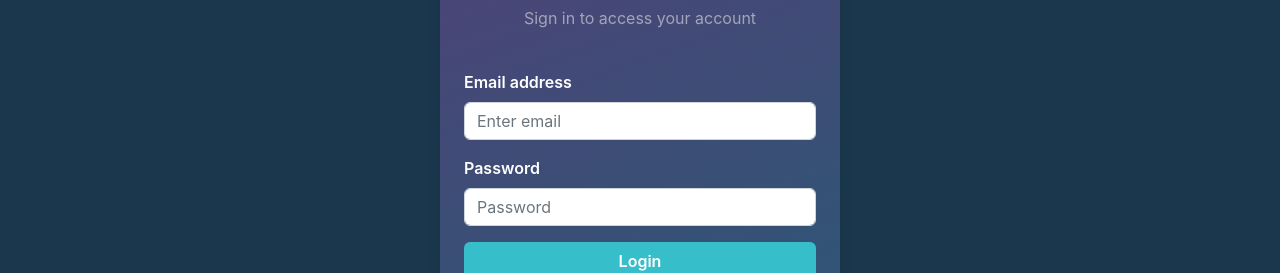
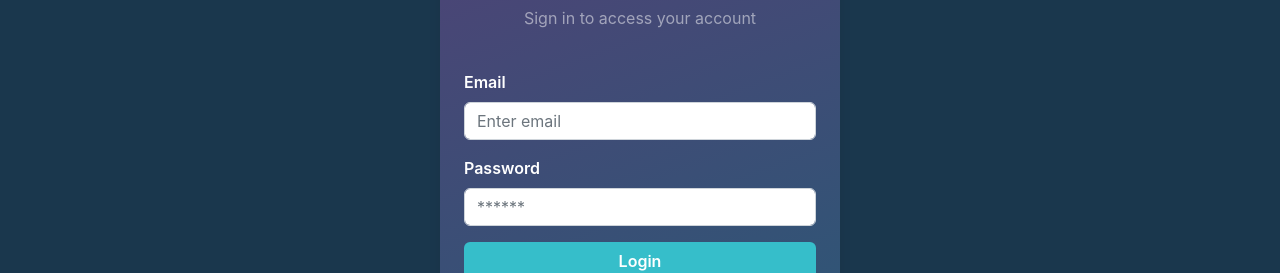
Before and after one commit to mahmud035/home-tech, a React (Create React App) app in the folder client/: page /login in a window 1280 px wide. Shown: the part 214-487 px from the top of the page. Built offline with nearby package versions, Linux system fonts and the light colour scheme; no server answers.

Commit message:
added login page functionality

```diff
--- a/client/src/Pages/Login/Login.js
+++ b/client/src/Pages/Login/Login.js
@@ -6,10 +6,16 @@ import { AuthContext } from '../../context/AuthProvider';
 import { toast } from 'react-toastify';
 import { Link, useLocation, useNavigate } from 'react-router-dom';
 import useSetTitle from '../../hooks/useSetTitle';
+import { useForm } from 'react-hook-form';
 
 const Login = () => {
-  const { logIn, passwordReset } = useContext(AuthContext);
-  const [userEmail, setUserEmail] = useState('');
+  const {
+    register,
+    formState: { errors },
+    handleSubmit,
+  } = useForm();
+  const { user, signIn, passwordReset } = useContext(AuthContext);
+  const [loginUserEmail, setLoginUserEmail] = useState('');
   useSetTitle('Login');
 
   useEffect(() => {
@@ -19,24 +25,25 @@ const Login = () => {
   const navigate = useNavigate();
   const location = useLocation();
 
-  let from = location.state?.from?.pathname || '/';
+  const from = location?.state?.from?.pathname || '/';
+  console.log(from);
 
-  const handleSubmit = (e) => {
+  const handleLogin = (data, e) => {
     e.preventDefault();
 
-    const form = e.target;
+    console.log(data);
+    const email = data.email;
+    const password = data.password;
 
-    const email = form.email.value;
-    const password = form.password.value;
-
-    logIn(email, password)
+    //* Sign In
+    signIn(email, password)
       .then((result) => {
         const user = result.user;
+        console.log(user);
+        toast.success('Logged in successfully');
 
-        // console.log(user);
-        toast.success('Login Successfully');
-
-        navigate(from, { replace: true });
+        setLoginUserEmail(email);
+        e.target.reset();
       })
       .catch((error) => {
         toast.error(error.message.slice(22, -2));
@@ -45,15 +52,21 @@ const Login = () => {
 
   // console.log(userEmail);
   const handlePasswordReset = () => {
-    console.log(userEmail);
-    passwordReset(userEmail)
+    console.log(loginUserEmail);
+    passwordReset(loginUserEmail)
       .then(() => {
-        toast.info('Password reset email sent!');
+        toast.info('Please check your email to reset your password');
       })
       .catch((error) => {
         toast.error(error.message);
       });
   };
+
+  useEffect(() => {
+    if (user) {
+      navigate(from, { replace: true });
+    }
+  }, [user, from, navigate]);
 
   return (
     <div className="login-page-container">
@@ -63,26 +76,46 @@ const Login = () => {
             <h2>Sign In</h2>
             <p className=" text-white-50">Sign in to access your account</p>
           </div>
-          <Form onSubmit={handleSubmit} className=" d-flex flex-column p-4 ">
+          <Form
+            onSubmit={handleSubmit(handleLogin)}
+            className=" d-flex flex-column p-4 "
+          >
             <Form.Group className="mb-3" controlId="formBasicEmail">
-              <Form.Label className="fw-semibold">Email address</Form.Label>
+              <Form.Label className="fw-semibold">Email </Form.Label>
               <Form.Control
-                onChange={(e) => setUserEmail(e.target.value)}
+                {...register('email', { required: 'Email is required' })}
                 type="email"
-                name="email"
                 placeholder="Enter email"
-                required
               />
+
+              {errors.email && (
+                <p className="text-danger mb-0">{errors.email?.message}</p>
+              )}
             </Form.Group>
 
             <Form.Group className="mb-3" controlId="formBasicPassword">
               <Form.Label className="fw-semibold">Password</Form.Label>
               <Form.Control
+                {...register('password', {
+                  required: 'Password is required',
+                  minLength: {
+                    value: 6,
+                    message:
+                      'Password must be at least 6 characters (one special case, one digit, one lowercase letter)',
+                  },
+                  pattern: {
+                    value: /(?=.*[!@#$&*])(?=.*[0-9])(?=.*[a-z])/,
+                    message:
+                      'Password must be one special case, one digit, one lowercase letter',
+                  },
+                })}
                 type="password"
-                name="password"
-                placeholder="Password"
-                required
+                placeholder="******"
               />
+
+              {errors.password && (
+                <p className="text-danger mb-0">{errors.password?.message}</p>
+              )}
             </Form.Group>
 
             <Button
--- a/client/src/Pages/SignUp/SignUp.js
+++ b/client/src/Pages/SignUp/SignUp.js
@@ -220,7 +220,7 @@ const SignUp = () => {
             </Button>
           </Form>
 
-          <div className="social-accounts-sign-up">
+          <div className="d-flex gap-3 align-items-center social-accounts-sign-up">
             <p></p>
             <p className="text-center">
               <small className="fw-semibold">Or</small>
```
